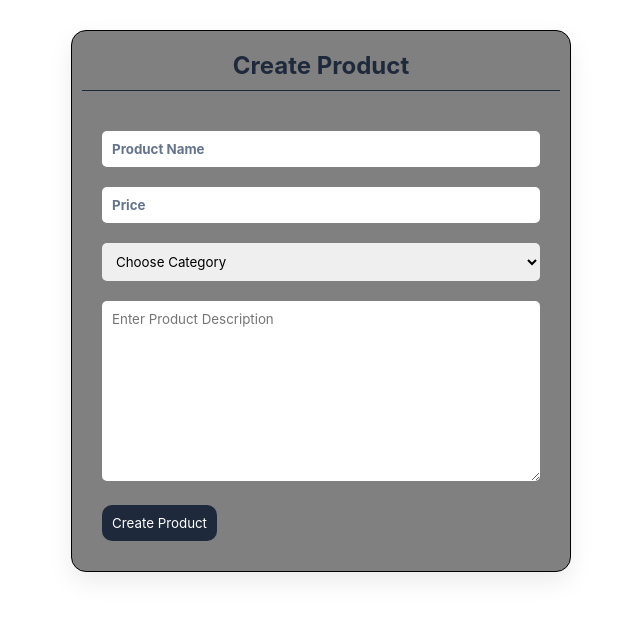
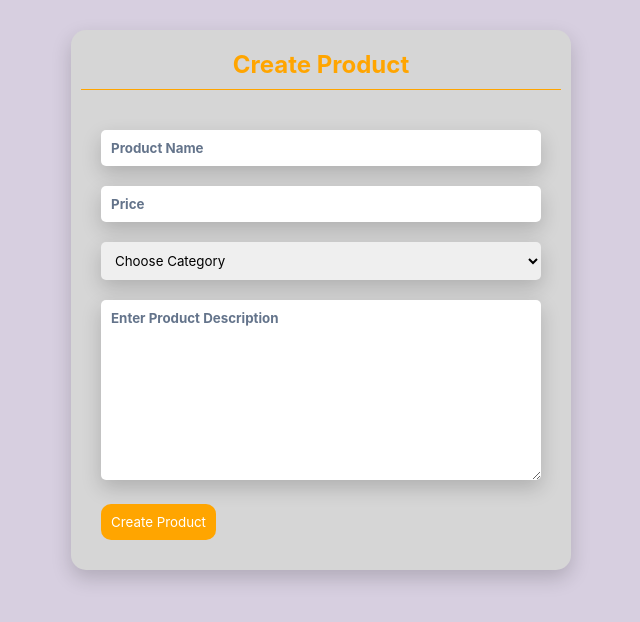
Before and after one commit to Josh-codes165/December-Assignment, a React (Vite) app: page / in a window 1280 px wide. Shown: the top 622 px of the page, without its empty margins (319-959 px from the left). Built offline with nearby package versions, Linux system fonts and the light colour scheme.

Commit message:
Josh Commit

```diff
--- a/src/App.css
+++ b/src/App.css
@@ -5,6 +5,11 @@
     sans-serif;
   padding: 10px 10px;
 
+
+}
+
+body {
+  background-color: #d7cfe0;
 }
 
 .container {
@@ -14,16 +19,17 @@
   justify-self: center;
   max-width: 500px;
   width: 100%;
-  background-color: gray;
-  border: 1px solid black;
+  background-color: #d6d6d6;
+  border: none;
   border-radius: 15px;
-  box-shadow: 0 10px 25px rgba(2, 2, 10, 0.08);
+  box-shadow: 0 8px 20px #0000002e;
 
 }
 h2 {
   text-align: center;
-  border-bottom: 1px solid #1e293b;
-  color: #1e293b;
+  border-bottom: 1px solid orange;
+  color: Orange;
+
 }
 
 input {
@@ -31,6 +37,7 @@ input {
   margin-top: 20px;
   border-radius: 5px;
   border: none;
+  box-shadow: 0 8px 20px #0000002e;
 }
 
 select {
@@ -38,6 +45,7 @@ select {
   margin-top: 20px;
   border-radius: 5px;
   border: none;
+  box-shadow: 0 8px 20px #0000002e;
 }
 input:hover{
   transform: translateY(-2px);
@@ -57,6 +65,12 @@ textarea{
   margin-top: 20px;
   border-radius: 5px;
   border: none;
+  box-shadow: 0 8px 20px #0000002e;
+}
+
+textarea::placeholder{
+  color: #64748b;
+  font-weight: bold;
 }
 
 button {
@@ -64,7 +78,7 @@ button {
   width: fit-content;
   border-radius: 10px;
   border: none;
-  background-color: #1e293b;
+  background-color: orange;
   color: white;
 }
 button:hover {
@@ -72,6 +86,6 @@ button:hover {
   width: fit-content;
   border-radius: 10px;
   border: none;
-  background-color: #313e53;
-  color: white;
+  background-color: white;
+  color: orange;
 }
```
